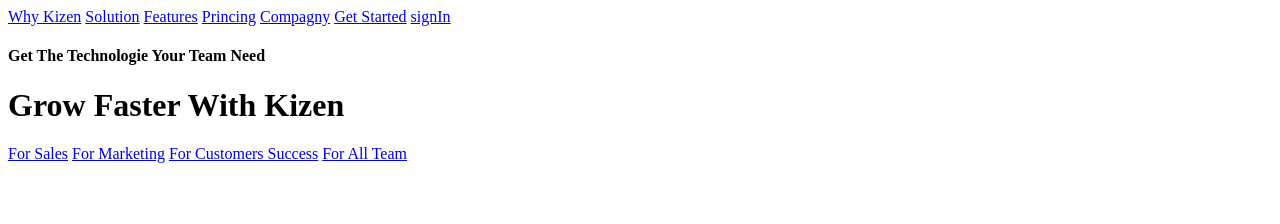
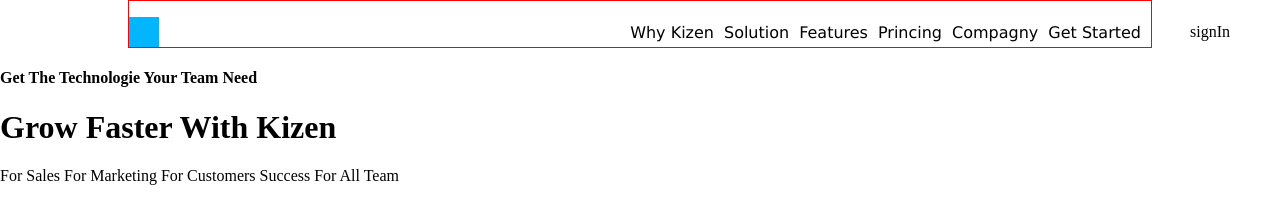
Before and after one commit to JesseIkolo/ProjetEvo, a plain HTML site: page index.html in a window 1280 px wide. Drawn offline with Linux system fonts and the light colour scheme.

Commit message:
presque bien

```diff
--- a/css/Style.css
+++ b/css/Style.css
@@ -0,0 +1,45 @@
+*,*::before,*::after{
+    box-sizing: border-box;
+}
+html,body{
+    padding: 0;
+    margin: 0;
+    width: 100%;
+    height:100%;
+    font-size: 16px;
+}
+a,a:hover, a:visited{
+    text-decoration: none;
+    color: inherit;
+}
+.topBar{
+    border: 1px solid red;
+    width: 100%;
+    max-width: 1024px;
+    margin: 0 auto;
+    display: flex;
+    justify-content: space-between;
+    padding: 1em 0 0 0;
+}
+.topBar .logo{
+    width: 30px;
+    height: 30px;
+    background-color: rgb(2, 181, 252);
+}
+.topBar .navigation{
+   width: calc(100%-90px-100px);
+   display: flex;
+   align-items: center;
+}
+.topBar .navigation .navLink{
+     margin-right: 10px;
+    font-family: Verdana, Geneva, Tahoma, sans-serif;
+    display: flex;
+}
+.topBar .navigation .signIn{
+    position: absolute;
+    top: 0.5;
+    right: 50px;
+    width: 50;
+    display: ;
+}
--- a/index.html
+++ b/index.html
@@ -5,9 +5,10 @@
     <meta name="viewport" content="width=device-width, initial-scale=1.0">
     <meta http-equiv="X-UA-Compatible" content="ie=edge">
     <title>Document</title>
+    <link rel="stylesheet" href="CSS/Style.css">
 </head>
 <body>
-    <div class="top">
+    <div class="topBar">
         <div class="logo"></div>
         <div class="navigation">
             <a href="#" class="navLink">Why Kizen</a>
```
